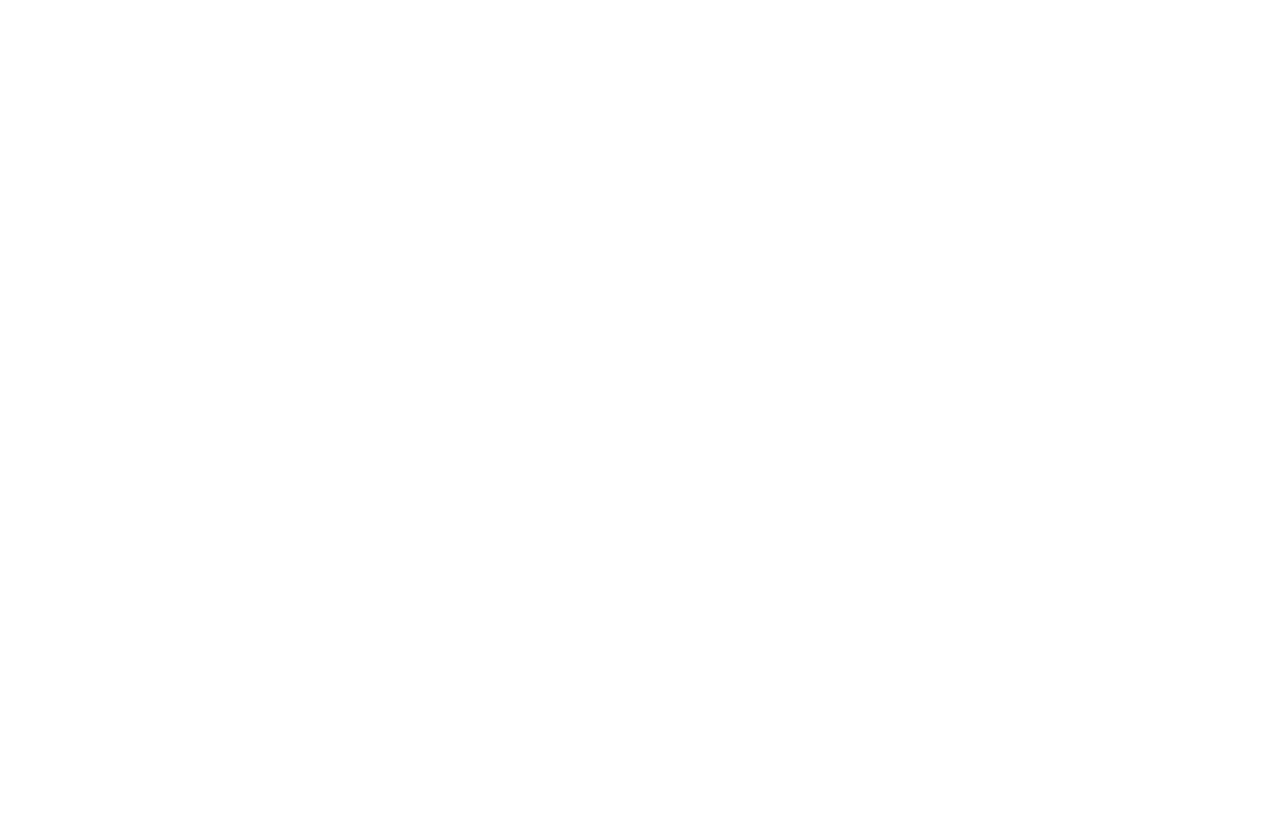
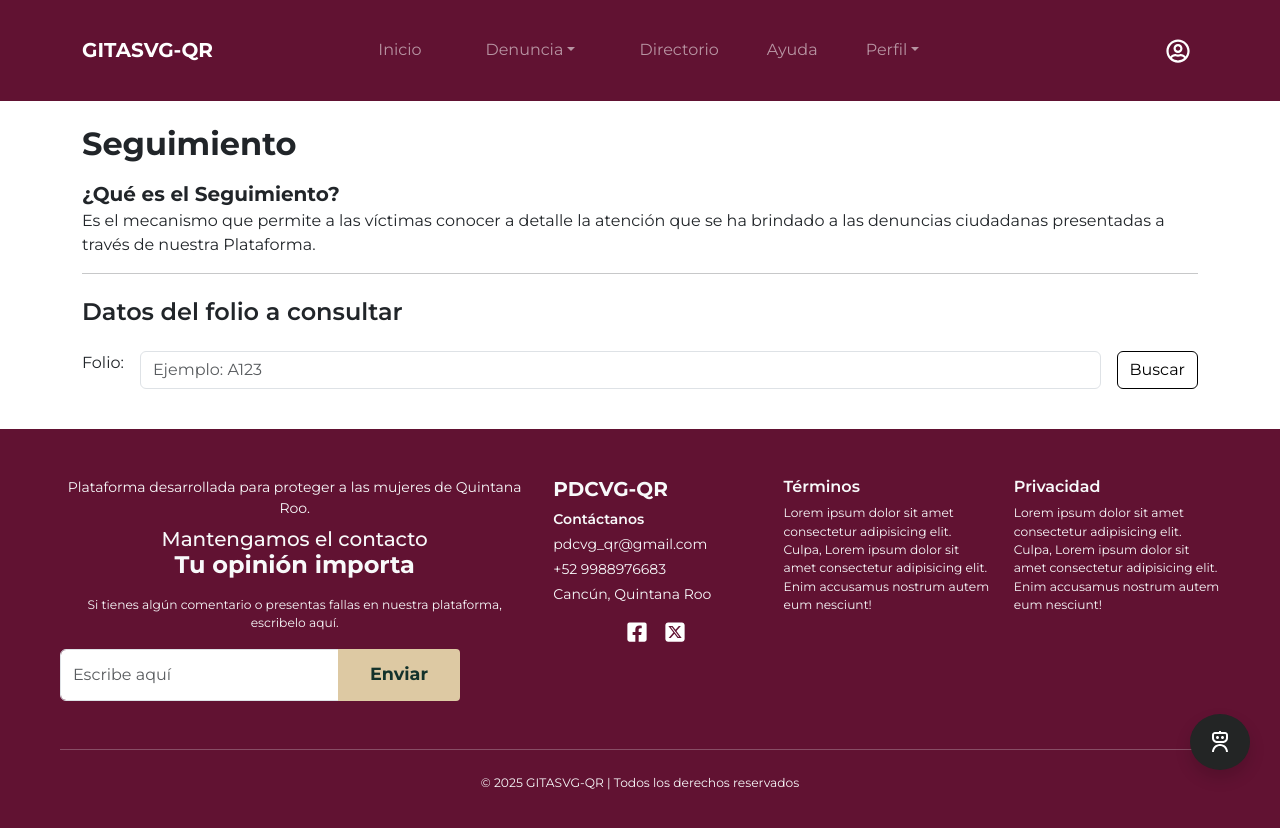
Before and after one commit to jianx7/Frontend-Plataforma-Violencia-Genero-QR, a React (Vite) app: page /seguimiento in a window 1280 px wide. Before the commit this address had no page. Shown: the top 828 px of the page. Before the commit the page ends 800 px from the top, so only its background shows below. Built offline with nearby package versions, Linux system fonts and the light colour scheme.

Commit message:
Pagina de predenuncia y seguimiento agregadas

```diff
--- a/src/app/routes.jsx
+++ b/src/app/routes.jsx
@@ -8,6 +8,7 @@ import Predenuncia from "../presentation/pages/Predenuncia"
 import UserInfo from "../presentation/pages/UserInfo";
 import Security from "../presentation/pages/Security";
 import Logout from "../presentation/pages/Logout";
+import Seguimiento from "../presentation/pages/Seguimiento";
 
 export default function RoutesApp() {
   return (
@@ -21,6 +22,7 @@ export default function RoutesApp() {
           <Route path="/logout" element={<Logout />} />
           <Route path="/predenuncia" element={<Predenuncia />} />
           <Route path="/chatbot" element={<Chatbot />} />
+          <Route path="/seguimiento" element={<Seguimiento/>}/>
         </Route>
 
         <Route path="/login" element={<Login />} />
--- a/src/index.css
+++ b/src/index.css
@@ -60,8 +60,7 @@ body {
   border: none;
   background-color: #232525;
   align-items: center;
-  z-index: 1050;
-  /* por encima del contenido */
+  z-index: 9999;
 }
 
 .btn-flotante:hover {
@@ -76,7 +75,7 @@ body {
 }
 
 .offcanvas.custom {
-   --bs-offcanvas-width: 500px;
+  --bs-offcanvas-width: 500px;
 }
 
 
@@ -85,9 +84,18 @@ body {
 .navbar-custom {
   background-color: #611232 !important;
   padding: 30px !important;
+  overflow: visible !important;
 }
 
+
 .navbar-toggler {
+  border: none !important;
+}
+
+.navbar-toggler:focus,
+.navbar-toggler:active {
+  outline: none !important;
+  box-shadow: none !important;
   border: none !important;
 }
 
@@ -96,6 +104,7 @@ body {
   background-color: #611232;
   text-align: center;
   font-size: 16px;
+  overflow: visible !important;
 }
 
 .navbar-brand {
--- a/src/presentation/components/Chat.jsx
+++ b/src/presentation/components/Chat.jsx
@@ -2,6 +2,7 @@ import { useState } from "react";
 import { Button, Offcanvas, OverlayTrigger, Tooltip } from "react-bootstrap";
 import { FaRobot, } from "react-icons/fa";
 import Chatbot from "../pages/Chatbot";
+import { RiRobot3Line } from "react-icons/ri";
 
 export default function HomePanel() {
     const [show, setShow] = useState();
@@ -16,9 +17,11 @@ export default function HomePanel() {
             {!show && (
                 <OverlayTrigger
                     placement="left"
+                    container={document.body}
                     overlay={<Tooltip
                         id="tooltip-chat"
                         style={{ fontSize: "16px" }}
+
                     >¿Tienes dudas?
                     </Tooltip>
                     }
@@ -27,14 +30,14 @@ export default function HomePanel() {
                         onClick={handleShow}
                         className="btn-flotante rounded-circle shadow"
                     >
-                        <FaRobot size={24} color="white" /> {/* Icono de menú */}
+                        <RiRobot3Line size={24} color="white" /> {/* Icono*/}
                     </Button>
                 </OverlayTrigger>
             )}
 
 
             {/* Panel lateral*/}
-            <Offcanvas show={show} onHide={handleClose} placement="end"backdrop="false" className="custom" >
+            <Offcanvas show={show} onHide={handleClose} placement="end" backdrop="false" className="custom" >
                 <Offcanvas.Body className="p-0">
                     <Chatbot />
                     {/* Botón de cerrar flotante */}
--- a/src/presentation/components/Navbar.jsx
+++ b/src/presentation/components/Navbar.jsx
@@ -1,48 +1,80 @@
 import { Link } from "react-router-dom";
 import { Navbar, Nav, NavDropdown, Container } from "react-bootstrap";
-import "bootstrap/dist/css/bootstrap.min.css";
+import { useState } from "react";
 import { FaRegUserCircle } from "react-icons/fa";
 
 export default function CustomNavbar() {
+
+  const [expanded, setExpanded] = useState(false);
+
   return (
     <Navbar
       expand="md"
       variant="dark"
       className="navbar-custom"
+      expanded={expanded}
+      onToggle={() => setExpanded(!expanded)}
     >
       <Container>
         <Navbar.Brand className="fw-bold text-white navbar-brand">
           GITASVG-QR
         </Navbar.Brand>
 
-        {/* Botón de hamburguesa */}
         <Navbar.Toggle
           aria-controls="subNavBarDropdown"
           className="border-0 text-white"
         />
 
-        <Navbar.Collapse id="subNavBarDropdown" className="justify-content-between navbar-collapse">
+        <Navbar.Collapse id="subNavBarDropdown" className="justify-content-between">
           <Nav className="mx-auto text-center">
-            <Nav.Link as={Link} to="/" className="mx-md-4">Inicio</Nav.Link>
 
-            <NavDropdown title="Denuncia" id="navbarDropdown" className="mx-md-4">
-              <NavDropdown.Item as={Link} to="/predenuncia">Predenuncia</NavDropdown.Item>
-              <NavDropdown.Item as={Link} to="/seguimiento">Seguimiento</NavDropdown.Item>
+            <Nav.Link
+              as={Link}
+              to="/"
+              className="mx-md-4"
+              onClick={() => setExpanded(false)}
+            >
+              Inicio
+            </Nav.Link>
+
+            <NavDropdown
+              title="Denuncia"
+              id="navbarDropdown1"
+              className="mx-md-4"
+            >
+              <NavDropdown.Item as={Link} to="/predenuncia" onClick={() => setExpanded(false)}>
+                Predenuncia
+              </NavDropdown.Item>
+
+              <NavDropdown.Item as={Link} to="/seguimiento" onClick={() => setExpanded(false)}>
+                Seguimiento
+              </NavDropdown.Item>
             </NavDropdown>
 
-            <Nav.Link as={Link} to="/directorio" className="mx-md-4">Directorio</Nav.Link>
-            <Nav.Link as={Link} to="/ayuda" className="mx-md-2">Ayuda</Nav.Link>
+            <Nav.Link as={Link} to="/directorio" className="mx-md-4" onClick={() => setExpanded(false)}>
+              Directorio
+            </Nav.Link>
 
-            <NavDropdown title="Perfil" id="navbarDropdown" className="mx-md-4">
-              <h3 className="text-center">Nombre</h3>
-              <NavDropdown.Item as={Link} to="/user-info">Información de la cuenta</NavDropdown.Item>
-              <NavDropdown.Item as={Link} to="/security">Sesión y seguridad</NavDropdown.Item>
-              <NavDropdown.Item as={Link} to="/logout">Cerrar sesión</NavDropdown.Item>
+            <Nav.Link as={Link} to="/ayuda" className="mx-md-2" onClick={() => setExpanded(false)}>
+              Ayuda
+            </Nav.Link>
+
+            <NavDropdown title="Perfil" id="navbarDropdown2" className="mx-md-4">
+              <h5 className="text-center">Usuario</h5>
+              <NavDropdown.Item as={Link} to="/user-info" onClick={() => setExpanded(false)}>
+                Información de la cuenta
+              </NavDropdown.Item>
+              <NavDropdown.Item as={Link} to="/security" onClick={() => setExpanded(false)}>
+                Sesión y seguridad
+              </NavDropdown.Item>
+              <NavDropdown.Item as={Link} to="/logout" onClick={() => setExpanded(false)}>
+                Cerrar sesión
+              </NavDropdown.Item>
             </NavDropdown>
           </Nav>
 
           <Nav className="ms-md-auto text-center mt-2 mt-md-0">
-            <Nav.Link as={Link} to="/login" className="text-white">
+            <Nav.Link as={Link} to="/login" className="text-white" onClick={() => setExpanded(false)}>
               <FaRegUserCircle size={24} />
             </Nav.Link>
           </Nav>
--- a/src/presentation/pages/Login.jsx
+++ b/src/presentation/pages/Login.jsx
@@ -1,22 +1,23 @@
-import Col from "react-bootstrap/Col";
-import Row from "react-bootstrap/Row";
-import Container from "react-bootstrap/Container";
-import Button from 'react-bootstrap/Button';
-import Form from 'react-bootstrap/Form';
-import FloatingLabel from "react-bootstrap/FloatingLabel";
+import {
+    FloatingLabel,
+    Container,
+    Row,
+    Col,
+    Form,
+    Button,
+} from "react-bootstrap";
 import { IoMdArrowRoundBack } from "react-icons/io";
 
 
 export default function Login() {
     return (
-        <main className="min-vh-100 d-flex align-items-center">
-            <Container fluid>
-
-                <Row className="align-items-center">
+        <main className="vh-100 ">
+            <Container fluid className="h-100 px-0">
+                <Row className="h-100">
                     {/* Columna izquierda: Imagen */}
                     <Col
-                        sm={4} md={6}
-                        className="bg-register text-light p-5 d-flex flex-column justify-content-center position-relative"
+                        sm={5} md={6}
+                        className="bg-register text-light p-5 d-flex flex-column justify-content-center h-100"
                     >
                         <Button className="btn-back" onClick={() => window.history.back()}>
                             <IoMdArrowRoundBack color="#ffff" size={30} />
@@ -26,25 +27,24 @@ export default function Login() {
                             Esta plataforma digital busca apoyar y orientar a mujeres en
                             situaciones de violencia. Inicia sesión para recibir la atención adecuada.
                         </p>
-                        <article>
+                        {/*<article>
                             <img
                                 src="/assets/imagen-bienvenida.png"
                                 alt="Imagen institucional"
                                 className="img-fluid rounded"
                             />
-                        </article>
+                        </article>*/}
 
                     </Col>
 
                     {/* Columna derecha: formulario */}
                     <Col
-                        sm={8} md={6}
-                        className="p-5">
+                        sm={7} md={6}
+                        className="p-5 d-flex justify-content-center align-items-center h-100">
 
-                        <h2 className="fw-bold mb-2 fs-1">Bienvenida a GITASVG-QR</h2>
-                        <p className="mb-4 fs-4">Inicio de Sesión</p>
-
-                        <Form className="form-gob">
+                        <Form className="form-gob w-100">
+                            <h2 className="fw-bold mb-2 fs-1">Bienvenida a GITASVG-QR</h2>
+                            <p className="mb-4 fs-4">Inicio de Sesión</p>
 
                             <FloatingLabel
                                 controlId="floatingEmail"
@@ -71,7 +71,7 @@ export default function Login() {
                                 />
                             </FloatingLabel>
 
-                            <a className="text-secondary" href="/recuperar">¿Olvidaste tu contraseña?</a>
+                            <a href="/recuperar">¿Olvidaste tu contraseña?</a>
 
                             <Button
                                 variant="danger"
@@ -81,7 +81,7 @@ export default function Login() {
                                 Entrar
                             </Button>
 
-                            <p className="mt-4 text-center">¿No tienes una cuenta? <a href="/register">Regístrate</a></p>
+                            <p className="mt-4 text-center fw-semibold">¿No tienes una cuenta? <a href="/register">Regístrate</a></p>
                         </Form>
                     </Col>
                 </Row>
--- a/src/presentation/pages/Register.jsx
+++ b/src/presentation/pages/Register.jsx
@@ -6,6 +6,7 @@ import {
   Form,
   Button,
 } from "react-bootstrap";
+import { IoMdArrowRoundBack } from "react-icons/io";
 
 export default function Register() {
   return (
@@ -14,9 +15,12 @@ export default function Register() {
         <Row className="h-100">
           {/* Panel izquierdo */}
           <Col
-            md={6}
+            sm={5} md={6}
             className="bg-register text-light p-5 d-flex flex-column justify-content-center h-100"
           >
+            <Button className="btn-back" onClick={() => window.history.back()}>
+              <IoMdArrowRoundBack color="#ffff" size={30} />
+            </Button>
             <h1 className="fw-bold mb-4 fs-1">¡Bienvenida!</h1>
             <p className="lead mb-4 fs-4">
               Esta plataforma digital busca apoyar y orientar a mujeres en
@@ -27,10 +31,10 @@ export default function Register() {
 
           {/* Panel derecho */}
           <Col
-            md={6}
+            sm={7} md={6}
             className="p-5 d-flex flex-column h-100 overflow-hidden"
           >
-            <Form className="form-gob form-scroll flex-gorw-1">
+            <Form className="form-gob form-scroll flex-grow-1">
               <h2 className="text-register mb-3">Crea tu cuenta</h2>
               <p className="mb-4 fs-4">
                 Ingresa los siguientes datos para iniciar el proceso de
--- /dev/null
+++ b/src/presentation/pages/Seguimiento.jsx
@@ -0,0 +1,95 @@
+import { useState } from "react";
+import { Container, Row, Col, Form, Button, Card, Spinner } from "react-bootstrap";
+
+export default function Seguimiento() {
+  const [folio, setFolio] = useState("");
+  const [resultado, setResultado] = useState(null);
+  const [loading, setLoading] = useState(false);
+  const [error, setError] = useState("");
+
+  const buscarFolio = async () => {
+    setLoading(true);
+    setError("");
+    //setResultado(null);
+    setResultado(true)
+    {/*try {
+      //const response = await fetch(`https://tu-api.com/folios/${folio}`);
+      console.log("Buscando ")
+
+      if (!response.ok) {
+        throw new Error("Folio no encontrado");
+      }
+
+      //const data = await response.json();
+      //setResultado(data); // Guardas los datos
+      setResultado("")
+    } catch (err) {
+      setError(err.message);
+    }*/}
+
+    setLoading(false);
+  };
+
+
+  return (
+    <Container className="mt-4">
+      <h2 className="fw-bold">Seguimiento</h2>
+
+      <p className="mt-3">
+        <strong className="fs-5">¿Qué es el Seguimiento?</strong><br />
+        Es el mecanismo que permite a las víctimas conocer a detalle la atención
+        que se ha brindado a las denuncias ciudadanas  presentadas
+        a través de nuestra Plataforma.
+      </p>
+
+      <hr />
+
+      <h4 className="fw-semibold my-4">Datos del folio a consultar</h4>
+
+      <Row className="gy-3">
+        {/* Campo Folio */}
+        <Col md={12} className="d-flex flex-row mb-4">
+
+          <Form.Label className="d-flex justify-content-center">Folio: </Form.Label>
+          <Form.Control
+            type="text"
+            placeholder="Ejemplo: A123"
+            value={folio}
+            onChange={(e) => setFolio(e.target.value)}
+            required
+            className="d-flex justify-content-center mx-3"
+          />
+
+          {/* Botón de busqueda */}
+          <Button
+            variant="danger"
+            type="submit"
+            className="btn btn-primary"
+            onClick={buscarFolio}
+            disabled={loading}
+          >
+            {loading ? <Spinner size="sm" /> : "Buscar"}
+          </Button>
+        </Col>
+
+        <Col xs={12} className="my-2">
+        {/* Mostrar error */}
+          {error && <p className="text-danger mt-3">{error}</p>}
+
+          {/* Mostrar datos si existen */}
+          {resultado && (
+            <Card className="mt-3">
+              <Card.Body>
+                <h5 className="mb-3">Información de la denuncia</h5>
+                <p><strong>Nombre del orientador:</strong> Lic. Fulanito{resultado.nombre}</p>
+                <p><strong>Fecha:</strong> 18/11/2025{resultado.fecha}</p>
+                <p><strong>Estado:</strong> Proceso {resultado.estado}</p>
+                <p><strong>Descripción:</strong> En proceso de denuncia{resultado.descripcion}</p>
+              </Card.Body>
+            </Card>
+          )}
+        </Col>
+      </Row>
+    </Container >
+  );
+}
```
Also changed, not shown: src/presentation/pages/Predenuncia.jsx (+109 -26 lines).
